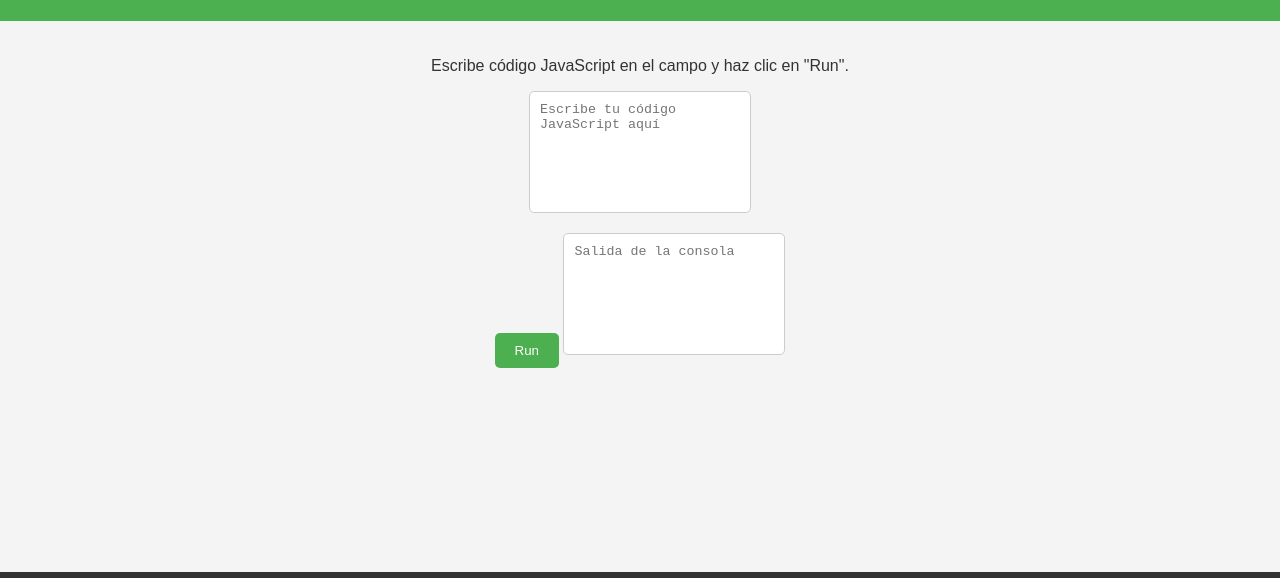
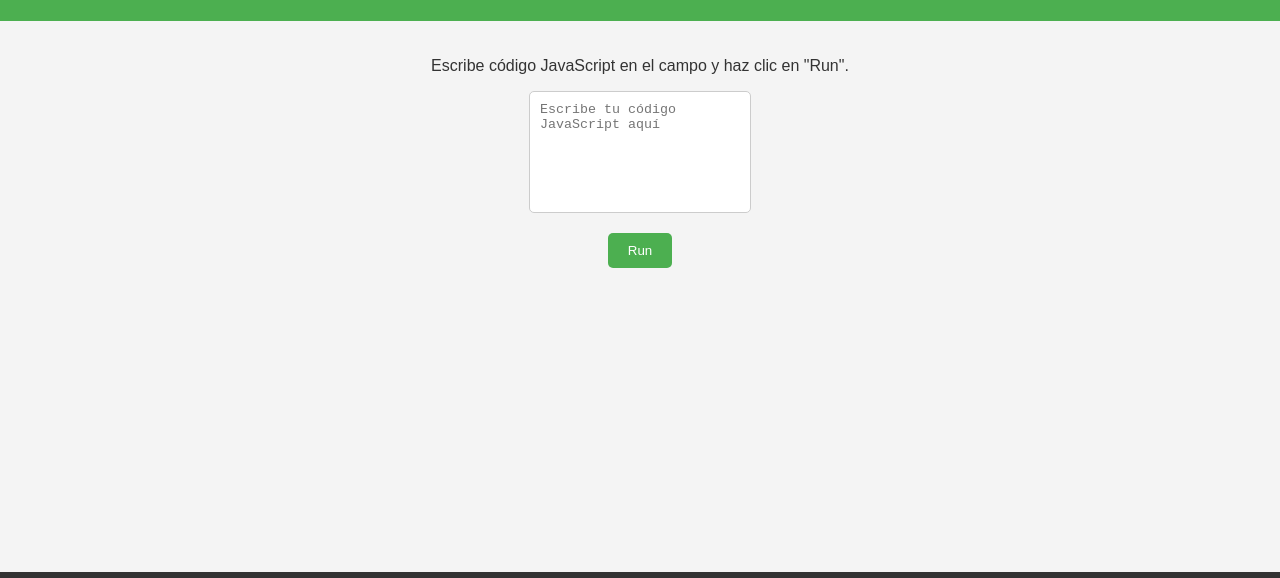
Before and after one commit to AxMar1221/POO-Test, a plain HTML site: page index.html in a window 1280 px wide. Shown: the part 99-677 px from the top of the page. Drawn offline with Linux system fonts and the light colour scheme.

Commit message:
html details, script

```diff
--- a/index.html
+++ b/index.html
@@ -17,7 +17,6 @@
             <textarea id="textarea1" placeholder="Escribe tu código JavaScript aquí"></textarea>
         </div>
         <button id="runButton">Run</button>
-        <textarea id="consoleOutput" placeholder="Salida de la consola" readonly></textarea>
     </section>
 
     <footer>
--- a/script.js
+++ b/script.js
@@ -13,7 +13,7 @@ function ejecutar() {
         const resultado = eval(codigo);
 
         // Mostrar el resultado en la consola del navegador
-        console.log('Resultado:', resultado);
+        //console.log('Resultado:', resultado);
     } catch (error) {
         // Mostrar errores en la consola del navegador
         console.error('Error:', error.message);
```
